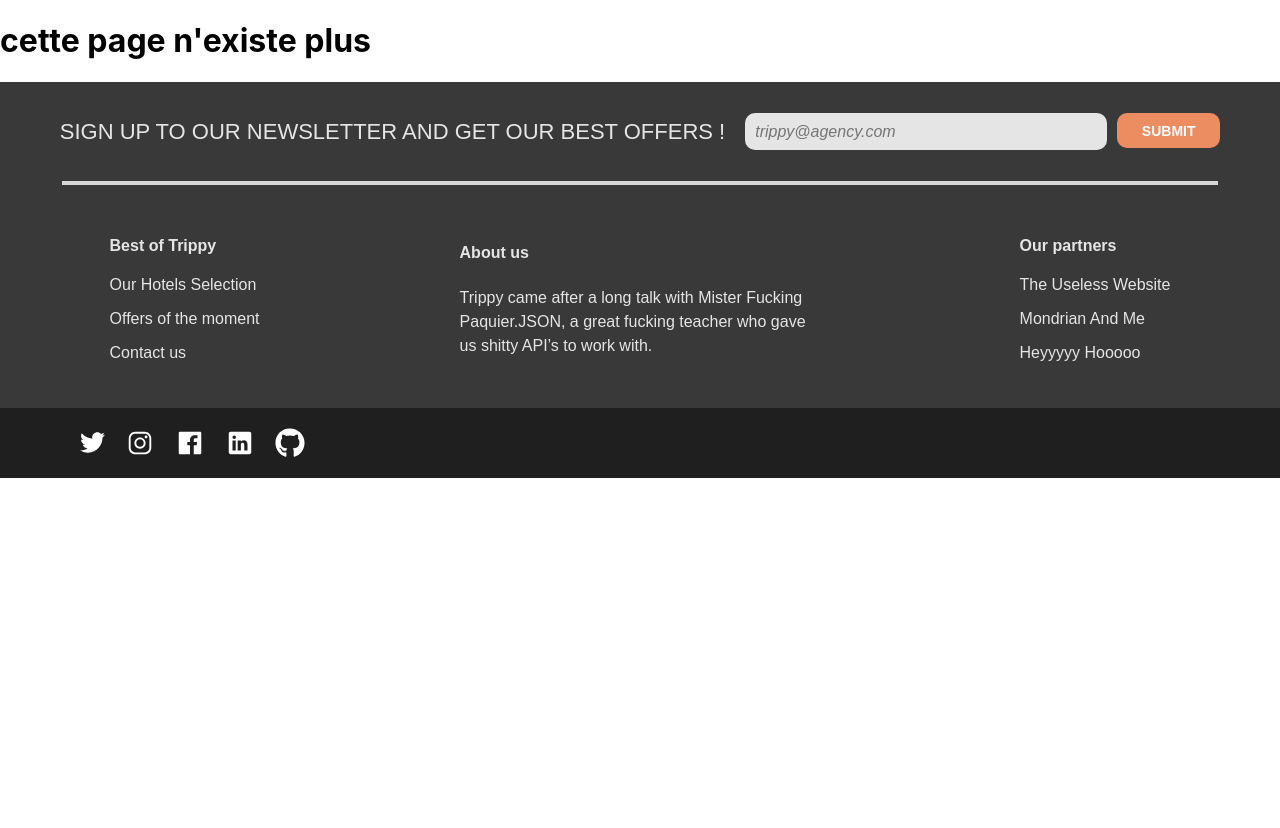
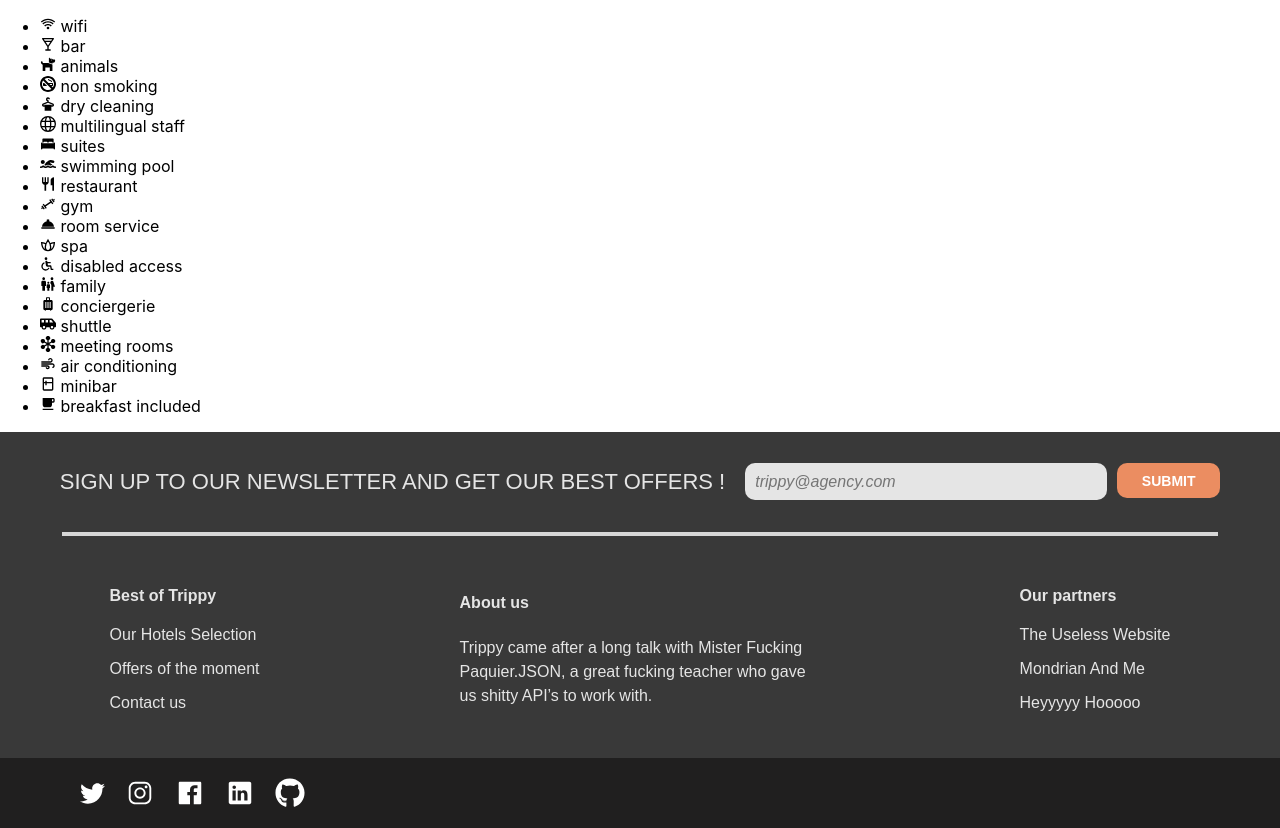
Before and after one commit to BK-sensei/Trippy, a React (Create React App) app: page /test in a window 1280 px wide. Shown: the top 828 px of the page. Before the commit the page ends 800 px from the top, so only its background shows below. Built offline with nearby package versions, Linux system fonts and the light colour scheme.

Commit message:
icones pour les commodities dans la page test

```diff
--- a/src/App.js
+++ b/src/App.js
@@ -6,6 +6,8 @@ import Hotels from './pages/Hotels'
 import Hotel from './pages/Hotel'
 import NotFound from './pages/NotFound'
 import Footer from "./components/Footer";
+import Test from "./pages/Test"
+
 const Container = styled.div`
 
 `
@@ -19,6 +21,7 @@ const App = () => {
             <Route path="/hotels/:city" element={<Hotels/>} />
             <Route path="/hotel/:id" element={<Hotel/>} />
             <Route path="/Favoris"  />
+            <Route path="/test" element={<Test/>} />
             <Route path="*" element={<NotFound/>} />
           </Routes>
         </BrowserRouter>
--- a/src/pages/Test.js
+++ b/src/pages/Test.js
@@ -1,11 +1,41 @@
 import React from 'react';
-import Slider from "../components/Slider"
+
+import { BiWifi, BiDrink, BiHandicap, BiFridge } from 'react-icons/bi';
+import { FaDog, FaSmokingBan, FaSwimmer, FaShuttleVan } from 'react-icons/fa';
+import { MdDryCleaning, MdRoomService, MdFamilyRestroom, MdLuggage, MdOutlineAir, MdFreeBreakfast, MdRestaurant } from 'react-icons/md';
+import { IoIosBed } from 'react-icons/io';
+import { CgGym } from 'react-icons/cg';
+import { SiGotomeeting } from 'react-icons/si';
+import { GrSpa, GrLanguage } from 'react-icons/gr';
 
 function Test(props) {
     return (
-        <div>
-            <Slider/>
-        </div>
+        <>
+
+        <ul>
+            <li> <BiWifi /> wifi</li>
+            <li> <BiDrink /> bar</li>
+            <li> <FaDog /> animals</li>
+            <li> <FaSmokingBan /> non smoking</li>
+            <li> <MdDryCleaning /> dry cleaning</li>
+            <li> <GrLanguage /> multilingual staff</li>
+            <li> <IoIosBed /> suites</li>
+            <li> <FaSwimmer /> swimming pool</li>
+            <li> <MdRestaurant /> restaurant</li>
+            <li> <CgGym /> gym</li>
+            <li> <MdRoomService /> room service</li>
+            <li> <GrSpa /> spa</li>
+            <li> <BiHandicap /> disabled access</li>
+            <li> <MdFamilyRestroom /> family</li>
+            <li> <MdLuggage /> conciergerie</li>
+            <li> <FaShuttleVan /> shuttle</li>
+            <li> <SiGotomeeting /> meeting rooms</li>
+            <li> <MdOutlineAir /> air conditioning</li>
+            <li> <BiFridge /> minibar</li>
+            <li> <MdFreeBreakfast /> breakfast included</li>
+        </ul>
+
+        </>
     );
 }
 
```
